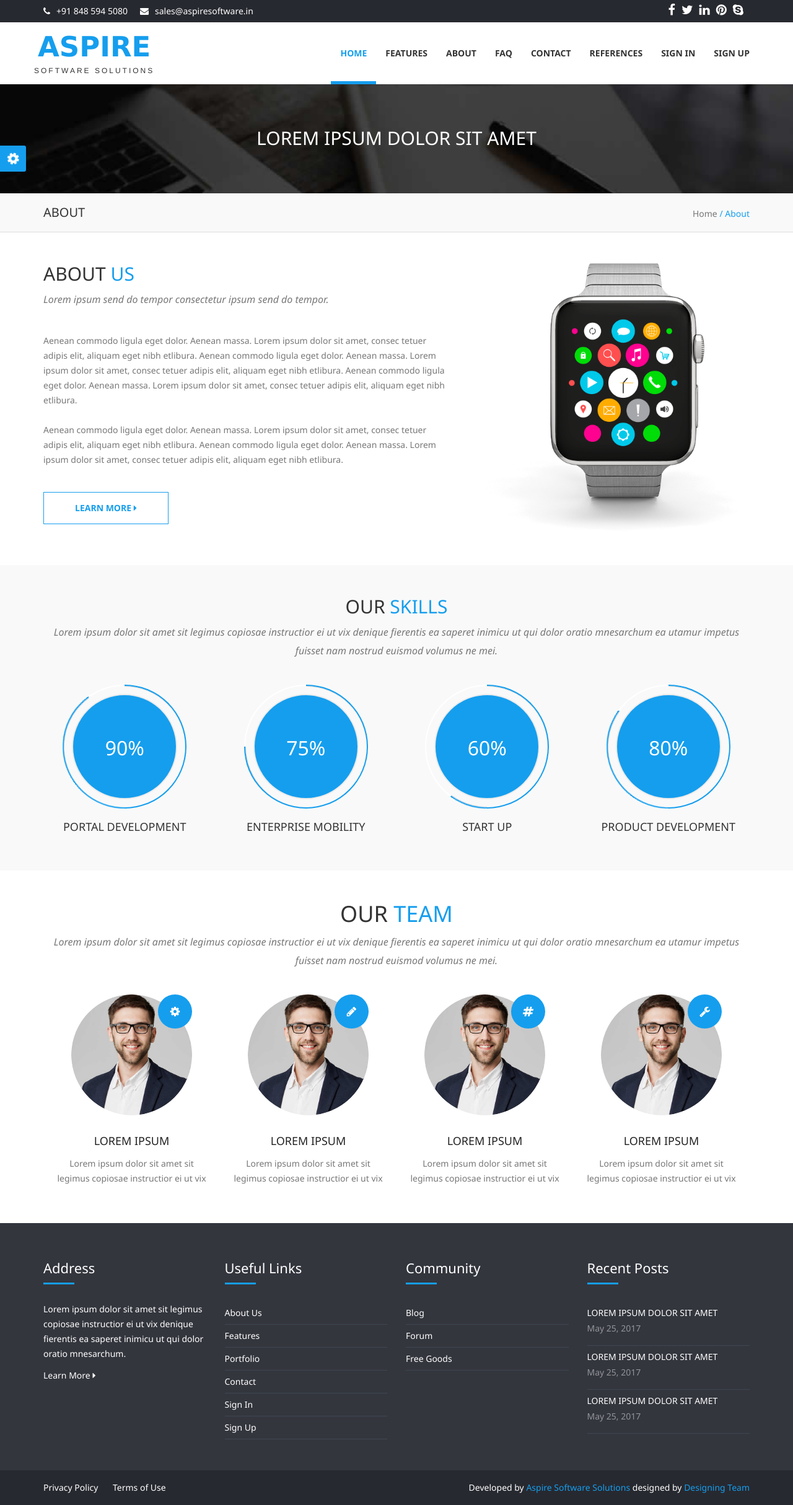
After one commit to ErsinTopcu/DjangoProje1, a Django app: page /about/ in a window 1280 px wide. The commit adds this page. Shown: the whole page at 62% size. Run offline with Django 3.2, Linux system fonts and the light colour scheme; data comes from the database, SQL or seed files in the repository; both versions use the stored data as it was after the commit; some libraries are stand-ins or nearby versions.

```diff
--- /dev/null
+++ b/home/templates/about.html
@@ -0,0 +1,273 @@
+{% extends "homebase.html" %}
+
+{% block title %}{{ setting.title }} {% endblock  %}
+{% block keywords %}{{ setting.title }}{% endblock  %}
+{% block description %}{{ setting.title }}{% endblock  %}
+
+{% block head %}
+    <link rel='shortcut icon' type='image/x-icon' href='{{setting.icon.url}}' />
+{% endblock %}
+
+
+
+{% block body %}
+    {% load static %}
+    <section id="top_banner">
+        <div class="banner">
+            <div class="inner text-center">
+                <h2>Lorem ipsum dolor sit amet</h2>
+            </div>
+        </div>
+        <div class="page_info">
+            <div class="container">
+                <div class="row">
+                    <div class="col-md-8 col-sm-8 col-xs-6">
+                        <h4>About</h4>
+                    </div>
+                    <div class="col-md-4 col-sm-4 col-xs-6" style="text-align:right;">Home<span class="sep"> 	/ </span><span class="current"> About</span></div>
+                </div>
+            </div>
+        </div>
+
+        </div>
+    </section>
+
+
+    <section id="about-page-section-3">
+        <div class="container">
+            <div class="row">
+                <div class="col-xs-12 col-sm-6 col-md-6 col-lg-7 text-align">
+                    <div class="section-heading">
+                        <h2>About <span>Us</span></h2>
+                        <p class="subheading">Lorem ipsum send do tempor consectetur ipsum send do tempor.</p>
+                    </div>
+                    <p>
+                        Aenean commodo ligula eget dolor. Aenean massa. Lorem ipsum dolor sit amet, consec tetuer adipis elit, aliquam eget nibh etlibura. Aenean commodo ligula eget dolor. Aenean massa. Lorem ipsum dolor sit amet, consec tetuer adipis elit, aliquam eget nibh
+                        etlibura. Aenean commodo ligula eget dolor. Aenean massa. Lorem ipsum dolor sit amet, consec tetuer adipis elit, aliquam eget nibh etlibura.
+
+                        <br><br> Aenean commodo ligula eget dolor. Aenean massa. Lorem ipsum dolor sit amet, consec tetuer adipis elit, aliquam eget nibh etlibura. Aenean commodo ligula eget dolor. Aenean massa. Lorem ipsum dolor sit amet, consec tetuer
+                        adipis elit, aliquam eget nibh etlibura.
+
+                    </p>
+                    <button type="button" class="btn btn-primary slide">Learn More <i class="fa fa-caret-right"></i></button>
+                </div>
+                <div class="col-xs-12 col-sm-6 col-md-6 col-lg-5">
+                    <img height="" width="auto" src="img/iphone62.png" class="attachment-full img-responsive" alt="">
+                </div>
+            </div>
+        </div>
+    </section>
+
+
+
+    <section id="skills">
+        <div class="titlebar">
+            <div class="container">
+                <div class="row">
+                    <div class="col-lg-12 xol-md-12 col-sm-12 col-xs-12">
+                        <div class="section-heading text-center">
+                            <h2>Our <span>Skills</span></h2>
+                            <p class="subheading">Lorem ipsum dolor sit amet sit legimus copiosae instructior ei ut vix denique fierentis ea saperet inimicu ut qui dolor oratio mnesarchum ea utamur impetus fuisset nam nostrud euismod volumus ne mei.</p>
+                        </div>
+
+
+
+                        <div class="row">
+                            <div class="col-md-3 col-sm-6 col-xs-6 block mybox">
+                                <div class="progress color progress-bar-1">
+                                    <span class="progress-left">
+                    <span class="progress-bar"></span>
+                                    </span>
+                                    <span class="progress-right">
+                    <span class="progress-bar"></span>
+                                    </span>
+                                    <div class="progress-value">90%</div>
+
+                                </div>
+                                <div class="progress-title">
+                                    <h5>Portal Development</h5>
+                                </div>
+                            </div>
+
+                            <div class="col-md-3 col-sm-6 col-xs-6 block mybox">
+                                <div class="progress color progress-bar-2">
+                                    <span class="progress-left">
+                    <span class="progress-bar"></span>
+                                    </span>
+                                    <span class="progress-right">
+                    <span class="progress-bar"></span>
+                                    </span>
+                                    <div class="progress-value">75%</div>
+                                </div>
+                                <div class="progress-title">
+                                    <h5>Enterprise Mobility</h5>
+                                </div>
+                            </div>
+                            <div class="col-md-3 col-sm-6 col-xs-6 block mybox">
+                                <div class="progress color progress-bar-3">
+                                    <span class="progress-left">
+                    <span class="progress-bar"></span>
+                                    </span>
+                                    <span class="progress-right">
+                    <span class="progress-bar"></span>
+                                    </span>
+                                    <div class="progress-value">60%</div>
+                                </div>
+                                <div class="progress-title">
+                                    <h5>Start Up</h5>
+                                </div>
+                            </div>
+
+                            <div class="col-md-3 col-sm-6 col-xs-6 block mybox">
+                                <div class="progress color progress-bar-4">
+                                    <span class="progress-left">
+                    <span class="progress-bar"></span>
+                                    </span>
+                                    <span class="progress-right">
+                    <span class="progress-bar"></span>
+                                    </span>
+                                    <div class="progress-value">80%</div>
+                                </div>
+                                <div class="progress-title">
+                                    <h5>Product Development</h5>
+                                </div>
+                            </div>
+
+                        </div>
+                    </div>
+                </div>
+    </section>
+    <section id="team-member">
+        <div class="container">
+            <div class="row">
+                <div class="col-lg-12 xol-md-12 col-sm-12 col-xs-12">
+                    <div class="section-heading text-center">
+                        <h1>Our <span>Team</span></h1>
+                        <p class="subheading">Lorem ipsum dolor sit amet sit legimus copiosae instructior ei ut vix denique fierentis ea saperet inimicu ut qui dolor oratio mnesarchum ea utamur impetus fuisset nam nostrud euismod volumus ne mei.</p>
+                    </div>
+                    <div class="wpb_column vc_column_container col-md-3 col-sm-6 col-xs-6 block mybox">
+                        <div class="vc_column-inner">
+                            <div class="wpb_wrapper">
+                                <div class="our-team main-info-below-image">
+                                    <div class="our-team-inner">
+                                        <div class="our-team-image">
+                                            <img src="{% static 'img/team-4.jpg'%}" />
+                                            <div class="qodef-circle-animate"></div>
+                                            <div class="our-team-position-icon">
+                                                <span class="qodef-icon-shortcode circle">
+        			<i class="qodef-icon-simple-line-icon qodef-icon-element fa fa-cog"></i>
+            </span>
+                                            </div>
+                                            <h6 class="q_team_position">Developer</h6>
+                                        </div>
+                                        <div class="our-team-info">
+                                            <div class="our-team-title-holder">
+                                                <h5 class="our-team-name">Lorem Ipsum</h5>
+                                            </div>
+                                            <div class='our-team-text-inner'>
+                                                <div class='our-team-description'>
+                                                    <p>Lorem ipsum dolor sit amet sit legimus copiosae instructior ei ut vix</p>
+                                                </div>
+                                            </div>
+                                        </div>
+                                    </div>
+                                </div>
+                            </div>
+                        </div>
+                    </div>
+                    <div class="wpb_column vc_column_container col-md-3 col-sm-6 col-xs-6 block mybox">
+                        <div class="vc_column-inner">
+                            <div class="wpb_wrapper">
+                                <div class="our-team main-info-below-image">
+                                    <div class="our-team-inner">
+                                        <div class="our-team-image">
+                                             <img src="{% static 'img/team-4.jpg'%}" />
+                                            <div class="qodef-circle-animate"></div>
+                                            <div class="our-team-position-icon">
+                                                <span class="qodef-icon-shortcode circle">
+        				<i class="qodef-icon-simple-line-icon fa fa-pencil qodef-icon-element"></i>
+    					</span>
+                                            </div>
+                                            <h6 class="q_team_position">Graphic Designer</h6>
+                                        </div>
+                                        <div class="our-team-info">
+                                            <div class="our-team-title-holder">
+                                                <h5 class="our-team-name">Lorem Ipsum</h5>
+                                            </div>
+                                            <div class='our-team-text-inner'>
+                                                <div class='our-team-description'>
+                                                    <p>Lorem ipsum dolor sit amet sit legimus copiosae instructior ei ut vix</p>
+                                                </div>
+                                            </div>
+                                        </div>
+                                    </div>
+                                </div>
+                            </div>
+                        </div>
+                    </div>
+                    <div class="wpb_column vc_column_container col-md-3 col-sm-6 col-xs-6 block mybox">
+                        <div class="vc_column-inner ">
+                            <div class="wpb_wrapper">
+                                <div class="our-team main-info-below-image">
+                                    <div class="our-team-inner">
+                                        <div class="our-team-image">
+                                             <img src="{% static 'img/team-4.jpg'%}" />
+                                            <div class="qodef-circle-animate"></div>
+                                            <div class="our-team-position-icon">
+                                                <span class="qodef-icon-shortcode circle">
+        					<i class="qodef-icon-simple-line-icon fa fa-hashtag qodef-icon-element"></i>
+            		</span>
+                                            </div>
+                                            <h6 class="q_team_position">Accountant</h6>
+                                        </div>
+                                        <div class="our-team-info">
+                                            <div class="our-team-title-holder">
+                                                <h5 class="our-team-name">Lorem Ipsum</h5>
+                                            </div>
+                                            <div class='our-team-text-inner'>
+                                                <div class='our-team-description'>
+                                                    <p>Lorem ipsum dolor sit amet sit legimus copiosae instructior ei ut vix</p>
+                                                </div>
+                                            </div>
+                                        </div>
+                                    </div>
+                                </div>
+                            </div>
+                        </div>
+                    </div>
+                    <div class="wpb_column vc_column_container col-md-3 col-sm-6 col-xs-6 block mybox">
+                        <div class="vc_column-inner ">
+                            <div class="wpb_wrapper">
+                                <div class="our-team main-info-below-image">
+                                    <div class="our-team-inner">
+                                        <div class="our-team-image">
+                                             <img src="{% static 'img/team-4.jpg'%}" />
+                                            <div class="qodef-circle-animate"></div>
+                                            <div class="our-team-position-icon">
+                                                <span class="qodef-icon-shortcode circle ">
+						        <i class="qodef-icon-simple-line-icon fa fa-wrench qodef-icon-element" ></i>
+			            </span>
+                                            </div>
+                                            <h6 class="q_team_position">Engineer</h6>
+                                        </div>
+                                        <div class="our-team-info">
+                                            <div class="our-team-title-holder">
+                                                <h5 class="our-team-name">Lorem Ipsum</h5>
+                                            </div>
+                                            <div class='our-team-text-inner'>
+                                                <div class='our-team-description'>
+                                                    <p>Lorem ipsum dolor sit amet sit legimus copiosae instructior ei ut vix</p>
+                                                </div>
+                                            </div>
+                                        </div>
+                                    </div>
+                                </div>
+                            </div>
+                        </div>
+                    </div>
+                </div>
+            </div>
+        </div>
+    </section>
+
+{% endblock %}
--- a/home/templates/header.html
+++ b/home/templates/header.html
@@ -39,10 +39,10 @@
                     <ul class="nav navbar-nav">
                         <li class="active"><a href="#">Home</a></li>
                         <li><a href="features.html">Features</a></li>
-                        <li><a href="about.html">About</a></li>
-                        <li><a href="portfolio.html">Portfolio</a></li>
+                        <li><a href="/about">About</a></li>
                         <li><a href="faq.html">FAQ</a></li>
                         <li><a href="contact.html">Contact</a></li>
+                        <li><a href="portfolio.html">References</a></li>
                         <li><a href="login.html">Sign In</a></li>
                         <li><a href="registration.html">Sign Up</a></li>
                     </ul>
--- a/home/views.py
+++ b/home/views.py
@@ -6,6 +6,12 @@ from home.models import Setting
 
 
 def index(request):
-    settig = Setting.objects.get(pk=1)
-    context = {'setting': settig}
+    setting = Setting.objects.get(pk=1)
+    context = {'setting': setting, 'page': 'home'}
     return render(request, 'index.html', context)
+
+
+def about(request):
+    setting = Setting.objects.get(pk=1)
+    context = {'setting': setting, 'page': 'about'}
+    return render(request, 'about.html', context)
--- a/project1/urls.py
+++ b/project1/urls.py
@@ -18,9 +18,12 @@ from django.conf.urls.static import static
 from django.contrib import admin
 from django.urls import path, include
 
+from home import views
+
 urlpatterns = [
 
     path('', include('home.urls')),
+    path('about/', views.about, name='about'),
     path('home/', include('home.urls')),
     path('notes/', include('notes.urls')),
     path('admin/', admin.site.urls),
```
Also changed, not shown: home/models.py (+4 -3 lines), db.sqlite3, home/templates/index.html (line endings or trailing spaces).
